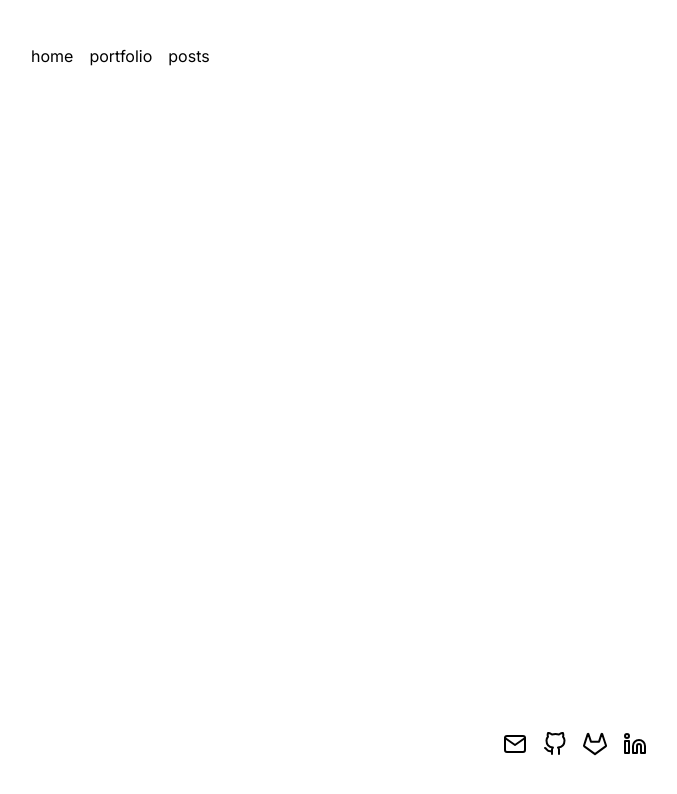
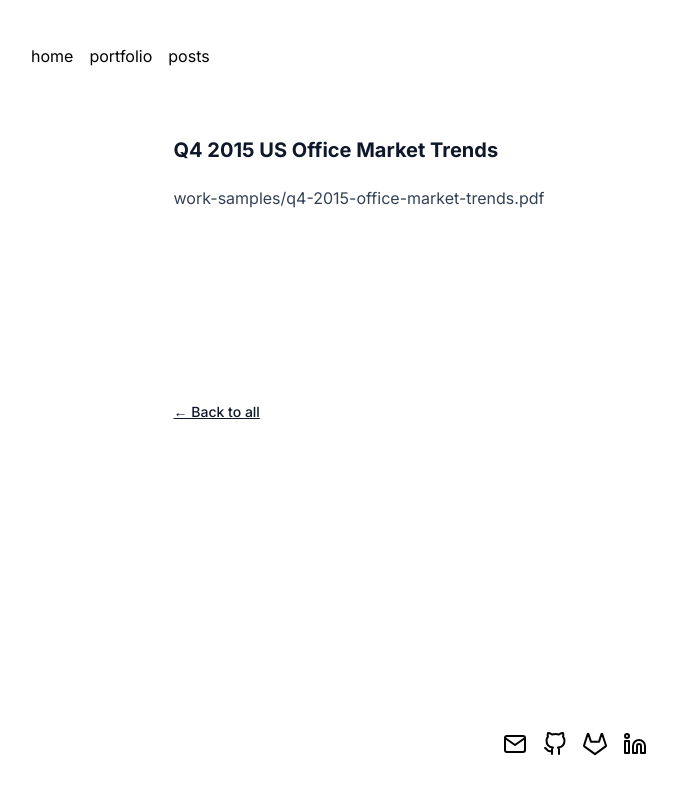
Before and after one commit to jrachelr/portfolio, a Next.js app: page /portfolio/1 in a window 1280 px wide. Shown: the top 794 px of the page, without its empty margins (281-958 px from the left). Built offline with nearby package versions, Linux system fonts and the light colour scheme.

Commit message:
creating iframe component

```diff
--- a/app/portfolio/[sampleId]/page.tsx
+++ b/app/portfolio/[sampleId]/page.tsx
@@ -1,4 +1,5 @@
 import samples from "../../../public/data/work-samples.json";
+import Link from "next/link";
 
 type Params = {
   params: { sampleId: number };
@@ -7,10 +8,22 @@ type Params = {
 export default function Page({ params: { sampleId } }: Params) {
   const numID = Number(sampleId);
   const data = samples.find((sample) => sample.id === numID);
-  // sampleID is a num
-  console.log(data);
-  console.log(sampleId);
-  console.log(samples);
 
-  return <section>{}</section>;
+  return (
+    <div className="p-6 prose prose-l prose-slate dark:prose-invert mx-auto">
+      <h2 className="text-xl">{data?.title}</h2>
+      <p>{data?.url}</p>
+      <section>
+        <iframe
+          id={data?.url}
+          title={data?.title}
+          className="aspect-auto w-full"
+          src={data?.url}
+        />
+      </section>
+      <p className="prose prose-sm prose-slate dark:prose-invert mx-auto">
+        <Link href="/portfolio">← Back to all</Link>
+      </p>
+    </div>
+  );
 }
--- a/app/posts/[postId]/page.tsx
+++ b/app/posts/[postId]/page.tsx
@@ -32,7 +32,7 @@ export default async function Post({ params }: { params: { postId: string } }) {
 
   return (
     <div className="p-6 prose prose-l prose-slate dark:prose-invert mx-auto">
-      <h2 className="text-2xl">{title}</h2>
+      <h2 className="text-xl">{title}</h2>
       <p className="mt-0">{pubDate}</p>
       <article className="prose prose-base prose-slate dark:prose-invert mx-auto">
         <section dangerouslySetInnerHTML={{ __html: contentHtml }} />
--- /dev/null
+++ b/components/PDFViewer.tsx
@@ -0,0 +1,9 @@
+import samples from "../public/data/work-samples.json";
+
+export default async function PDFViewer() {
+  return (
+    <section className="mt-6 mx-auto max-w-2xl">
+      <iframe />
+    </section>
+  );
+}
--- a/public/data/work-samples.json
+++ b/public/data/work-samples.json
@@ -32,7 +32,7 @@
     "year": 2018,
     "company": "CBRE",
     "type": "whitepaper",
-    "url": "public/work-samples/2018-cbre-retail-viewpoint.pdf",
+    "url": "./2018-cbre-retail-viewpoint.pdf",
     "id": 4
   }
 ]
```
